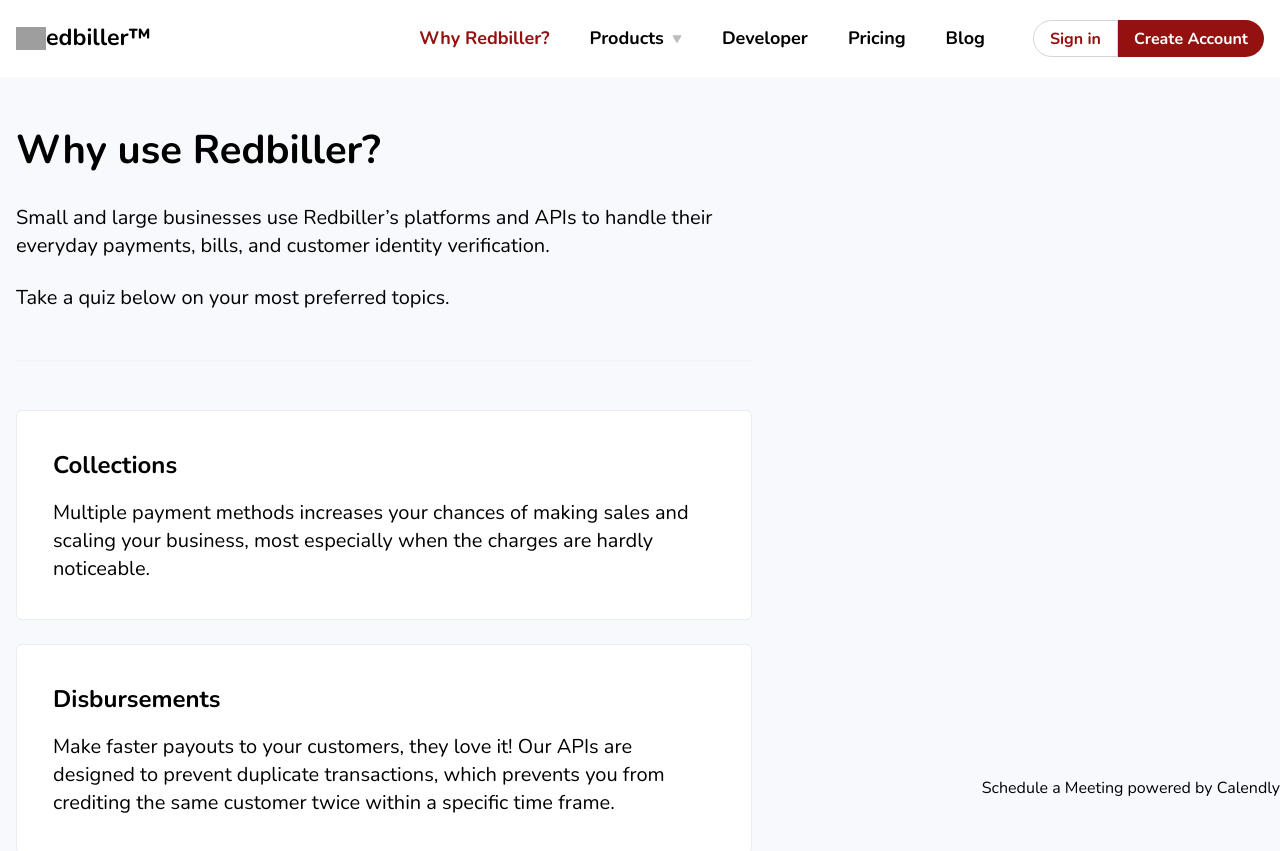
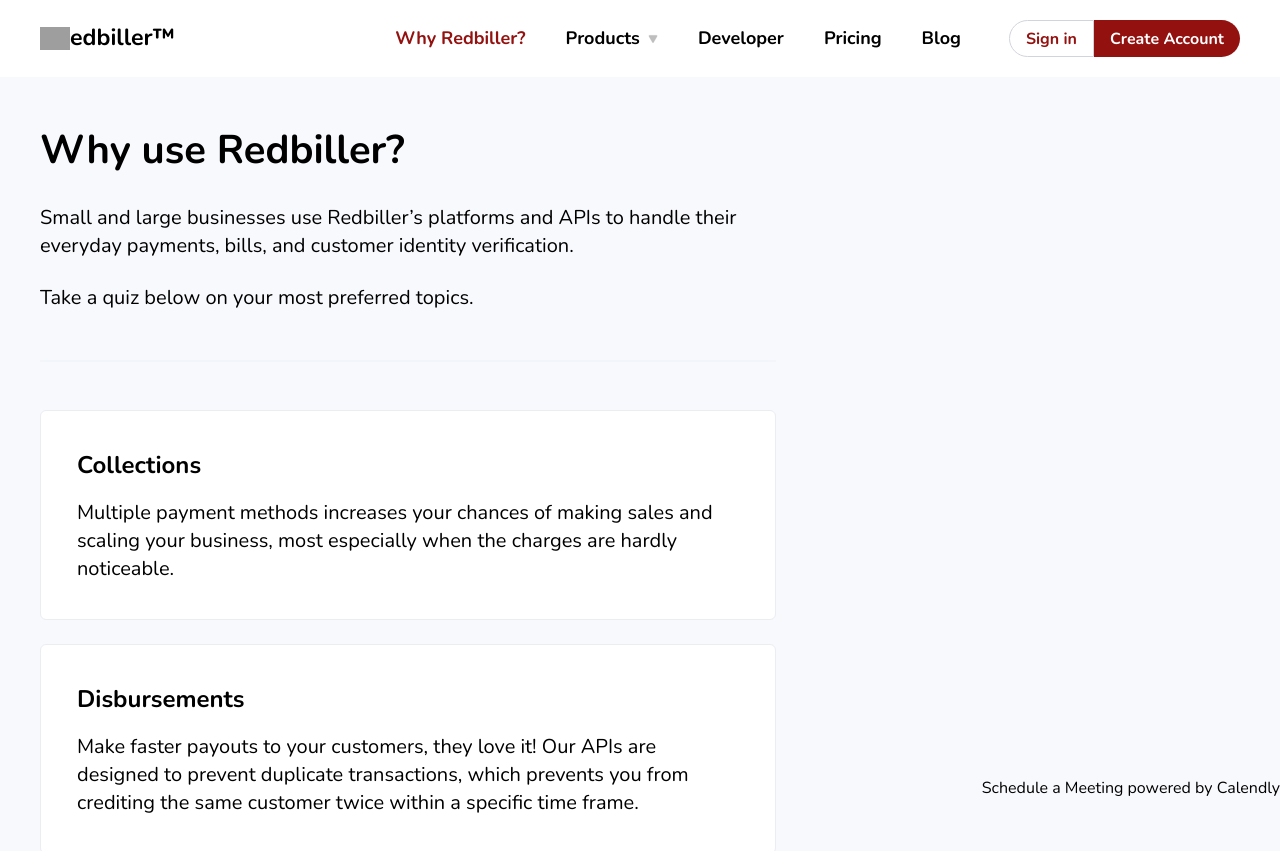
Before and after one commit to Philip-Nwabuwa/redbiller-clone-task, a Next.js app: page /why-redbiller in a window 1280 px wide. Shown: the top 851 px of the page. Built offline with nearby package versions, Linux system fonts and the light colour scheme; grey boxes are pictures that could not be loaded.

Commit message:
fix: added container padding for lg screen css.

```diff
--- a/src/app/globals.css
+++ b/src/app/globals.css
@@ -3,7 +3,7 @@
 @tailwind utilities;
 
 .container {
-  @apply max-w-[1280px] mx-auto px-4;
+  @apply max-w-[1280px] mx-auto lg:px-10 px-4;
 }
 
 .pricingBackground {
--- a/src/components/common/Navbar.tsx
+++ b/src/components/common/Navbar.tsx
@@ -109,18 +109,25 @@
             {isOpen && (
               <div className="absolute -right-[42px] mt-4 w-screen bg-white border shadow-lg">
                 <ul className="px-10 py-4 space-y-2 font-bold text-[18px]">
-                  <li className="text-[#93110f] hover:text-black">
-                    Why Redbiller?
-                  </li>
+                  <Link href={"/why-redbiller"}>
+                    <li className="text-[#93110f] hover:text-black">
+                      Why Redbiller?
+                    </li>
+                  </Link>
                   <li className="flex group items-center gap-2">
                     Products
                     <Icons.dropdownArrow />
                   </li>
-                  <li>Developer</li>
+                  <Link href={"https://developer.redbiller.com"}>
+                    <li>Developer</li>
+                  </Link>
+
                   <Link href={"/pricing"}>
                     <li>Pricing</li>
                   </Link>
-                  <li>Blog</li>
+                  <Link href={"https://redbiller.com/blog"}>
+                    <li>Blog</li>
+                  </Link>
                   <div>
                     <SignInBtn />
                   </div>
```
